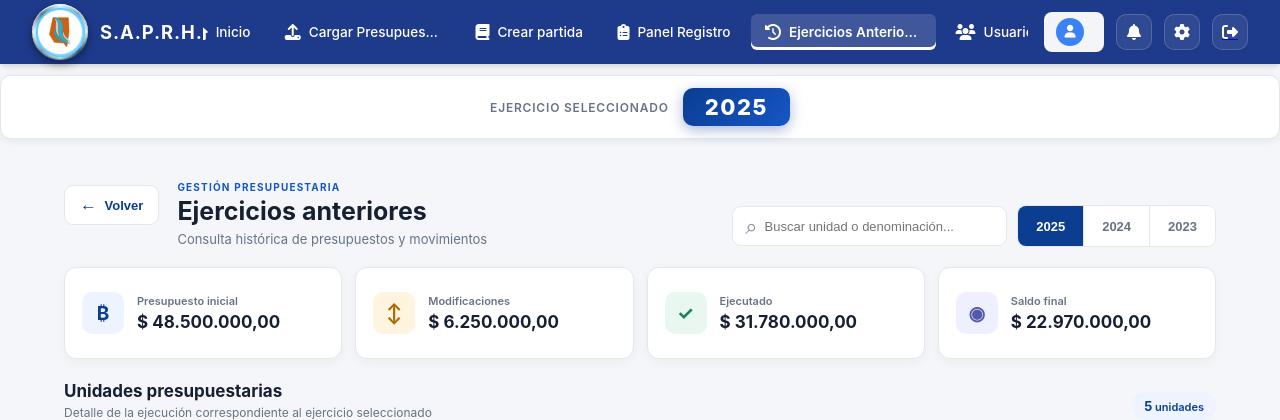
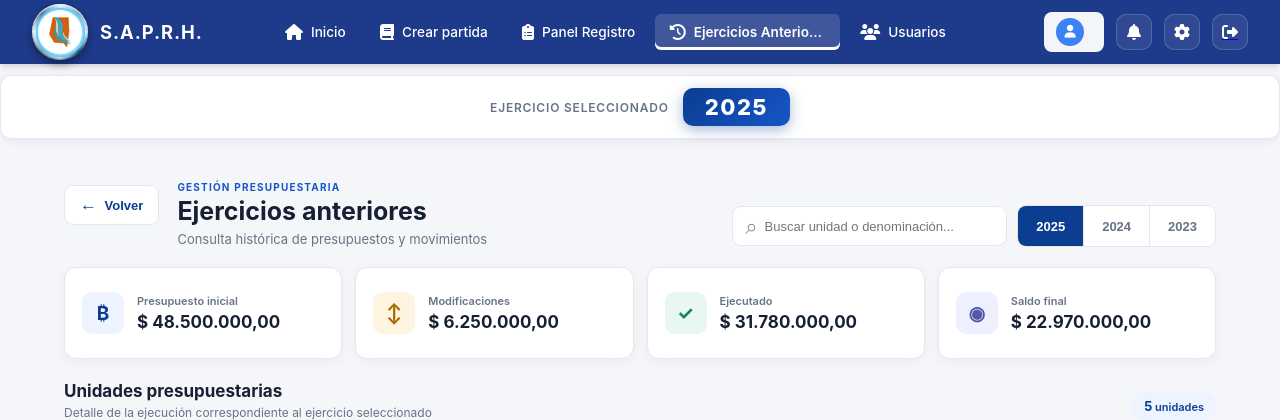
Before and after one commit to Mohoka-koko/SAPRH1, a Django app: page /ejercicios-anteriores-prueba/ in a window 1280 px wide. Shown: the top 420 px of the page. Run offline with Django 5.2, Linux system fonts and the light colour scheme; parts of the project's set-up code (start-up, migrations or seed data) failed here and were passed over.

Commit message:
actualizacion del boton de cargar presupuesto

```diff
--- a/backend/dashboards/templates/dashboards/admin/admin_dashboard.html
+++ b/backend/dashboards/templates/dashboards/admin/admin_dashboard.html
@@ -36,12 +36,6 @@
                     <a href="{% url 'home' %}">
                         <i class="fa-solid fa-house nav-icon"></i>
                         <span>Inicio</span>
-                    </a>
-                </li>
-                <li class="{% if request.resolver_match.url_name == 'cargarpresupuesto' %}active{% endif %}">
-                    <a href="{% url 'cargarpresupuesto' %}">
-                        <i class="fa-solid fa-upload nav-icon"></i>
-                        <span>Cargar Presupuesto Inicial</span>
                     </a>
                 </li>
                 <li class="{% if request.resolver_match.url_name == 'carga_catalogos' %}active{% endif %}">
--- a/backend/dashboards/templates/dashboards/admin/home.html
+++ b/backend/dashboards/templates/dashboards/admin/home.html
@@ -20,7 +20,7 @@
         ESTÁ VISUALIZANDO EL EJERCICIO PRESUPUESTARIO <span id="displayedExerciseYear"></span>.
         PARA CONTINUAR, DEBE CARGAR EL PRESUPUESTO CORRESPONDIENTE AL EJERCICIO <span id="requiredBudgetYear"></span>.
       </div>
-      <button type="button" class="btn-load-budget" id="loadBudgetButton"></button>
+      <a href="{% url 'cargarpresupuesto' %}"><button type="button" class="btn-load-budget" id="loadBudgetButton"></button></a>
     </section>
 
     <!-- ===== TARJETAS SUPERIORES ===== -->
```
